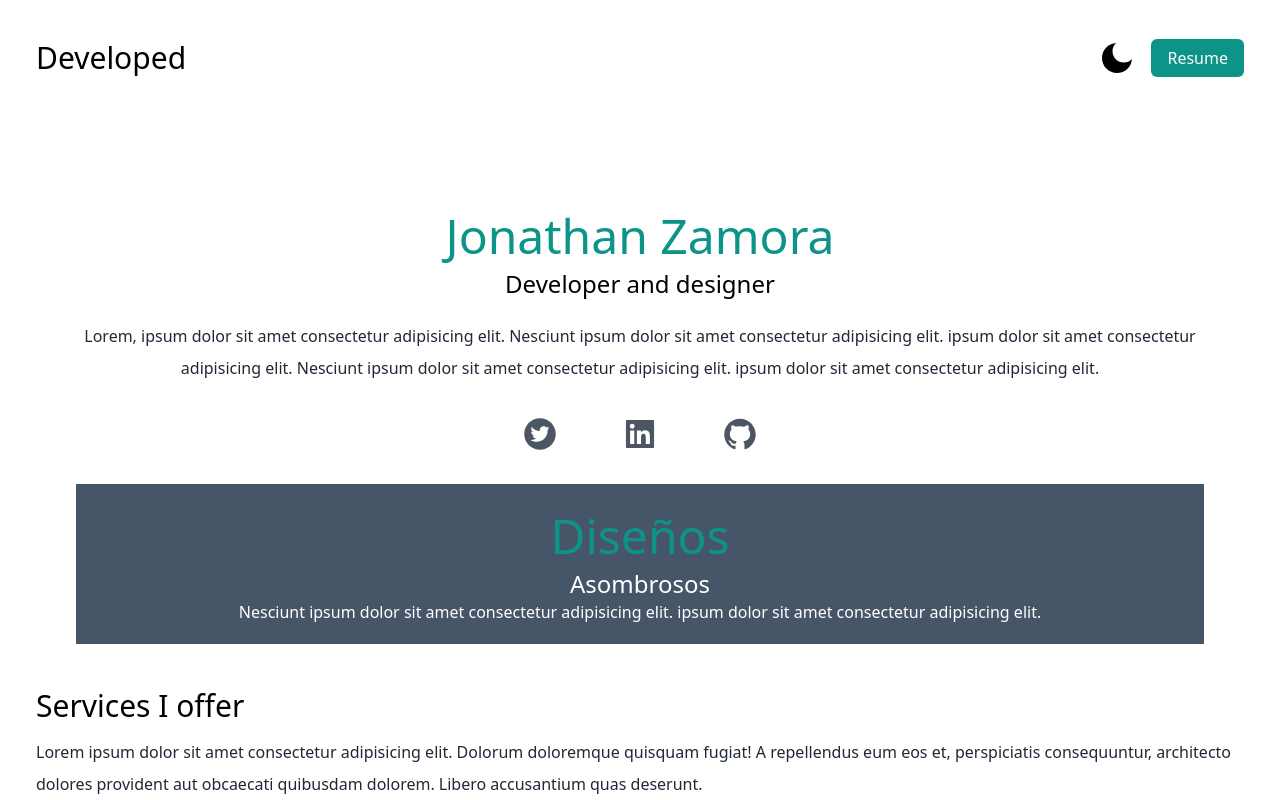
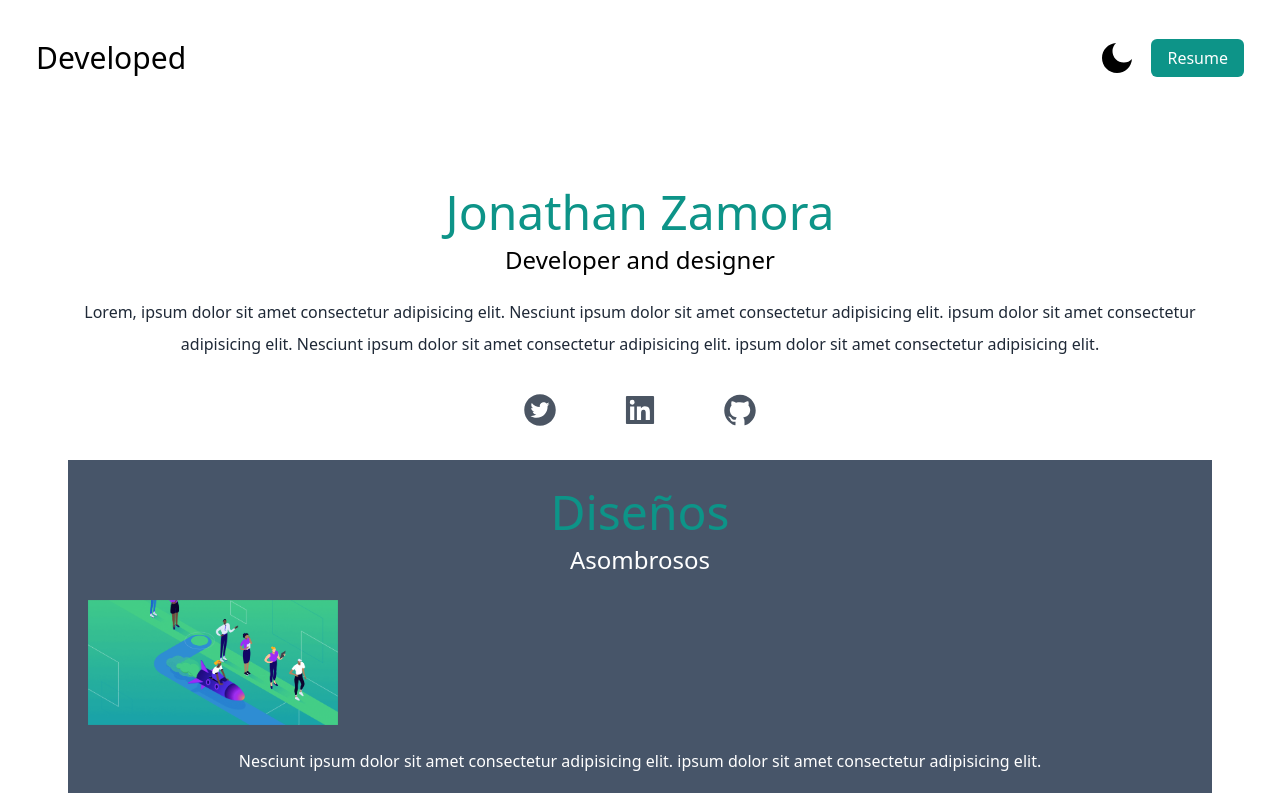
Before and after one commit to Jezath/vite-versel-prueba, a React (Vite) app: page / in a window 1280 px wide. Shown: the top 800 px of the page. Built offline with nearby package versions, Linux system fonts and the light colour scheme.

Commit message:
otro commit

```diff
--- a/src/App.jsx
+++ b/src/App.jsx
@@ -14,7 +14,7 @@ function App() {
   return (
     <div className={`${dark ? "dark bg-gray-900" : ""} `}>
       <section className='min-h-screen container mx-auto px-9'>
-        <nav className='py-10 mb-12 flex justify-between'>
+        <nav className='py-10 mb-8 flex justify-between'>
           <h1 className='text-3xl dark:text-slate-300'>Developed</h1>
 
           <ul className='flex items-center'>
@@ -29,7 +29,7 @@ function App() {
 
         </nav>
 
-        <div className='text-center p-10'>
+        <div className='text-center p-8'>
           <h2 className='text-5xl py-2 text-teal-600 font-medium'>Jonathan Zamora</h2>
           <h3 className='text-2xl dark:text-slate-300'>Developer and designer</h3>
           <p className='text-md py-5 leading-8 text-gray-800 dark:text-slate-300'>Lorem, ipsum dolor sit amet consectetur adipisicing elit. Nesciunt ipsum dolor sit amet consectetur adipisicing elit. ipsum dolor sit amet consectetur adipisicing elit. Nesciunt ipsum dolor sit amet consectetur adipisicing elit. ipsum dolor sit amet consectetur adipisicing elit.</p>
@@ -42,6 +42,7 @@ function App() {
           <div className='bg-slate-600 mt-5 dark:bg-slate-800 p-5'>
             <h2 className='text-5xl py-2 text-teal-600 font-medium'>Diseños</h2>
             <h3 className='text-2xl text-white dark:text-slate-300'>Asombrosos</h3>
+            <img src="../public/diferir-el-analisis-de-javascript.png" style={{width:"250px"}} alt="" className='my-6'/>
             <p className='text-white dark:text-slate-300'>Nesciunt ipsum dolor sit amet consectetur adipisicing elit. ipsum dolor sit amet consectetur adipisicing elit.</p>
           </div>
         </div>
```
Also changed, not shown: public/diferir-el-analisis-de-javascript.png (added).
